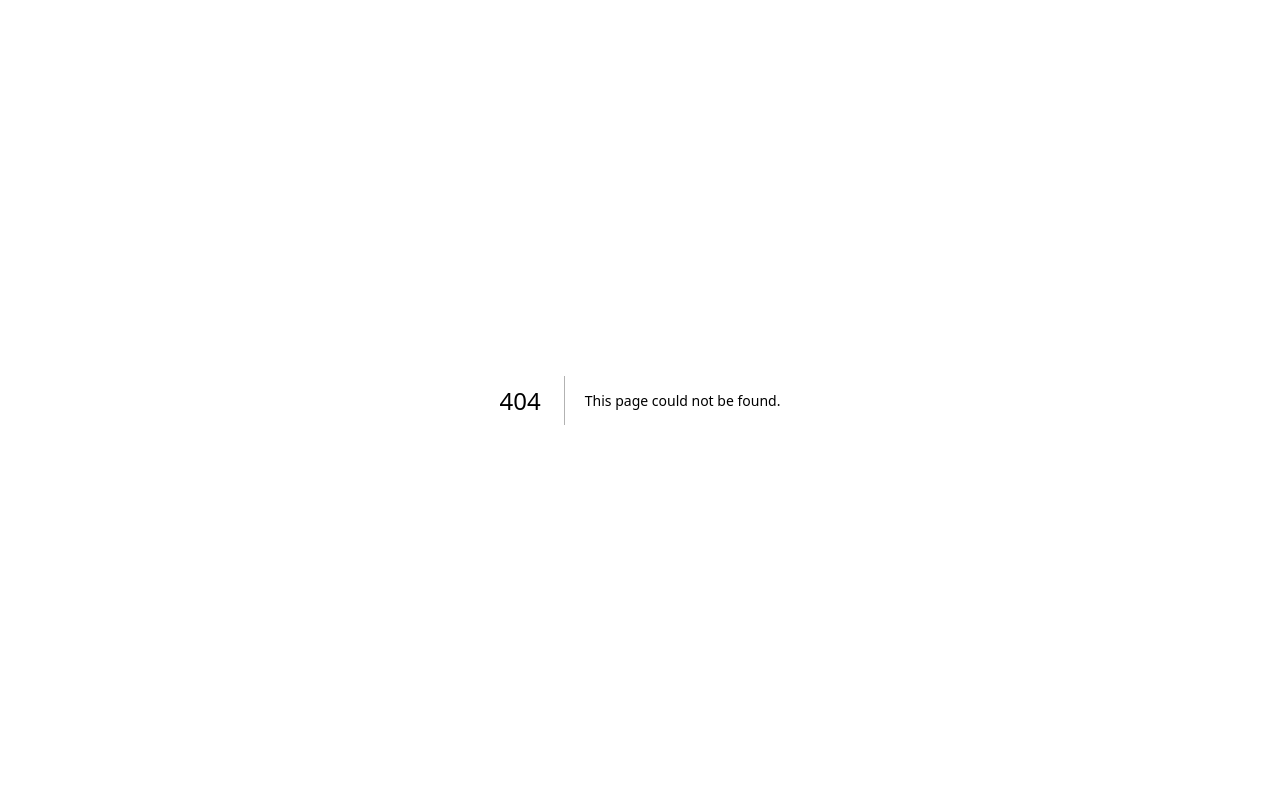
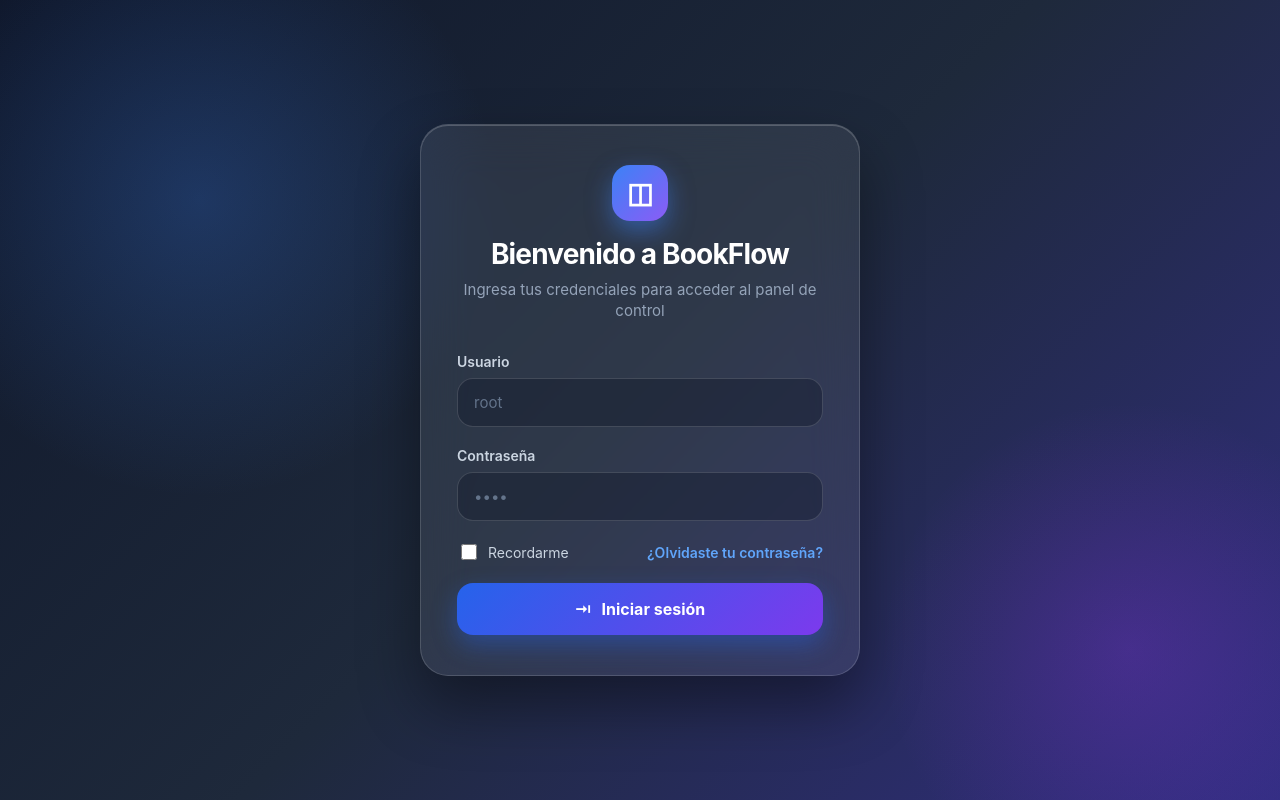
Before and after one commit to AlicanteFutura-504/FrontEnd, a Next.js app: page /login in a window 1280 px wide. Before the commit this address had no page. Built offline with nearby package versions, Linux system fonts and the light colour scheme.

Commit message:
creacion del inicio de sesion

```diff
--- a/app/globals.css
+++ b/app/globals.css
@@ -653,3 +653,238 @@ body {
   opacity: 0.65;
   cursor: not-allowed;
 }
+
+/* --- Premium Login Interface Styles --- */
+
+.login-page {
+  min-height: 100vh;
+  width: 100vw;
+  display: flex;
+  align-items: center;
+  justify-content: center;
+  background: linear-gradient(135deg, #0f172a 0%, #1e293b 50%, #312e81 100%);
+  padding: 24px;
+  position: relative;
+  overflow: hidden;
+}
+
+.login-page::before {
+  content: "";
+  position: absolute;
+  width: 600px;
+  height: 600px;
+  border-radius: 50%;
+  background: radial-gradient(circle, rgba(59, 130, 246, 0.25), transparent 70%);
+  top: -100px;
+  left: -100px;
+  pointer-events: none;
+}
+
+.login-page::after {
+  content: "";
+  position: absolute;
+  width: 500px;
+  height: 500px;
+  border-radius: 50%;
+  background: radial-gradient(circle, rgba(147, 51, 234, 0.25), transparent 70%);
+  bottom: -100px;
+  right: -100px;
+  pointer-events: none;
+}
+
+.login-card {
+  width: min(100%, 440px);
+  background: rgba(255, 255, 255, 0.08);
+  backdrop-filter: blur(24px);
+  -webkit-backdrop-filter: blur(24px);
+  border: 1px solid rgba(255, 255, 255, 0.15);
+  border-radius: 28px;
+  padding: 40px 36px;
+  box-shadow: 0 30px 60px rgba(0, 0, 0, 0.4), inset 0 1px 0 rgba(255, 255, 255, 0.2);
+  z-index: 10;
+  color: white;
+  animation: cardAppear 0.5s cubic-bezier(0.16, 1, 0.3, 1) forwards;
+}
+
+@keyframes cardAppear {
+  from {
+    opacity: 0;
+    transform: translateY(20px) scale(0.97);
+  }
+  to {
+    opacity: 1;
+    transform: translateY(0) scale(1);
+  }
+}
+
+.login-header {
+  text-align: center;
+  margin-bottom: 32px;
+}
+
+.login-header__brand {
+  display: inline-flex;
+  align-items: center;
+  justify-content: center;
+  width: 56px;
+  height: 56px;
+  border-radius: 18px;
+  background: linear-gradient(135deg, #3b82f6, #8b5cf6);
+  font-size: 28px;
+  font-weight: 800;
+  margin-bottom: 16px;
+  box-shadow: 0 10px 25px rgba(59, 130, 246, 0.5);
+}
+
+.login-header__title {
+  font-size: 28px;
+  font-weight: 700;
+  letter-spacing: -0.03em;
+  margin: 0 0 8px;
+}
+
+.login-header__subtitle {
+  color: #94a3b8;
+  font-size: 15px;
+  margin: 0;
+  line-height: 1.4;
+}
+
+.login-form {
+  display: flex;
+  flex-direction: column;
+  gap: 20px;
+}
+
+.login-field {
+  display: flex;
+  flex-direction: column;
+  gap: 8px;
+}
+
+.login-field__label {
+  font-size: 14px;
+  font-weight: 600;
+  color: #cbd5e1;
+}
+
+.login-input {
+  width: 100%;
+  padding: 14px 16px;
+  border-radius: 16px;
+  border: 1px solid rgba(255, 255, 255, 0.15);
+  background: rgba(15, 23, 42, 0.4);
+  color: white;
+  font-size: 15px;
+  transition: all 0.2s ease;
+}
+
+.login-input:focus {
+  outline: none;
+  border-color: #3b82f6;
+  background: rgba(15, 23, 42, 0.6);
+  box-shadow: 0 0 0 3px rgba(59, 130, 246, 0.3);
+}
+
+.login-input::placeholder {
+  color: #64748b;
+}
+
+.login-options {
+  display: flex;
+  align-items: center;
+  justify-content: space-between;
+  font-size: 14px;
+}
+
+.login-checkbox-label {
+  display: flex;
+  align-items: center;
+  gap: 8px;
+  color: #cbd5e1;
+  cursor: pointer;
+}
+
+.login-checkbox {
+  accent-color: #3b82f6;
+  width: 16px;
+  height: 16px;
+  cursor: pointer;
+}
+
+.login-forgot {
+  color: #60a5fa;
+  text-decoration: none;
+  font-weight: 600;
+  transition: color 0.2s ease;
+}
+
+.login-forgot:hover {
+  color: #9333ea;
+}
+
+.login-btn {
+  width: 100%;
+  padding: 16px;
+  border-radius: 16px;
+  border: none;
+  background: linear-gradient(135deg, #2563eb, #7c3aed);
+  color: white;
+  font-size: 16px;
+  font-weight: 700;
+  cursor: pointer;
+  transition: all 0.2s ease;
+  box-shadow: 0 10px 25px rgba(37, 99, 235, 0.4);
+  display: flex;
+  align-items: center;
+  justify-content: center;
+  gap: 10px;
+}
+
+.login-btn:hover {
+  transform: translateY(-2px);
+  box-shadow: 0 15px 30px rgba(37, 99, 235, 0.6);
+  background: linear-gradient(135deg, #1d4ed8, #6d28d9);
+}
+
+.login-btn:active {
+  transform: translateY(0);
+}
+
+.login-btn:disabled {
+  opacity: 0.7;
+  cursor: not-allowed;
+  transform: none;
+}
+
+.login-alert {
+  padding: 14px 16px;
+  border-radius: 14px;
+  font-size: 14px;
+  font-weight: 600;
+  text-align: center;
+  animation: fadeIn 0.3s ease forwards;
+}
+
+.login-alert--success {
+  background: rgba(22, 101, 52, 0.3);
+  border: 1px solid #16a34a;
+  color: #4ade80;
+}
+
+.login-alert--error {
+  background: rgba(153, 27, 27, 0.3);
+  border: 1px solid #dc2626;
+  color: #f87171;
+}
+
+@keyframes fadeIn {
+  from {
+    opacity: 0;
+    transform: translateY(-10px);
+  }
+  to {
+    opacity: 1;
+    transform: translateY(0);
+  }
+}
--- /dev/null
+++ b/app/login/page.tsx
@@ -0,0 +1,158 @@
+"use client";
+
+import React, { useState } from "react";
+import { useRouter } from "next/navigation";
+
+/**
+ * Página premium de inicio de sesión.
+ * Valida credenciales contra 'root' / 'root'.
+ */
+export default function LoginPage() {
+  const router = useRouter();
+  const [username, setUsername] = useState("");
+  const [password, setPassword] = useState("");
+  const [remember, setRemember] = useState(false);
+  const [loading, setLoading] = useState(false);
+  const [alert, setAlert] = useState<{ type: "success" | "error"; message: string } | null>(null);
+
+  const handleLogin = async (e: React.FormEvent) => {
+    e.preventDefault();
+    setAlert(null);
+
+    if (!username || !password) {
+      setAlert({
+        type: "error",
+        message: "Por favor, completa todos los campos requeridos.",
+      });
+      return;
+    }
+
+    setLoading(true);
+
+    // Validación temporal con usuario y contraseña 'root'
+    setTimeout(() => {
+      setLoading(false);
+      if (username === "root" && password === "root") {
+        setAlert({
+          type: "success",
+          message: "¡Sesión iniciada correctamente! Redirigiendo...",
+        });
+
+        // Redirigir al dashboard tras el éxito
+        setTimeout(() => {
+          router.push("/dashboard");
+        }, 1000);
+      } else {
+        setAlert({
+          type: "error",
+          message: "Credenciales inválidas. Solo se permite el acceso con el usuario 'root'.",
+        });
+      }
+    }, 1000);
+  };
+
+  return (
+    <main className="login-page">
+      <section className="login-card">
+        <header className="login-header">
+          <div className="login-header__brand">◫</div>
+          <h1 className="login-header__title">Bienvenido a BookFlow</h1>
+          <p className="login-header__subtitle">
+            Ingresa tus credenciales para acceder al panel de control
+          </p>
+        </header>
+
+        {alert && (
+          <div
+            id="login-alert"
+            className={`login-alert login-alert--${alert.type}`}
+            style={{ marginBottom: "20px" }}
+          >
+            {alert.message}
+          </div>
+        )}
+
+        <form id="login-form" onSubmit={handleLogin} className="login-form">
+          <div className="login-field">
+            <label htmlFor="login-username" className="login-field__label">
+              Usuario
+            </label>
+            <input
+              id="login-username"
+              type="text"
+              required
+              value={username}
+              onChange={(e) => setUsername(e.target.value)}
+              placeholder="root"
+              className="login-input"
+              autoComplete="username"
+            />
+          </div>
+
+          <div className="login-field">
+            <label htmlFor="login-password" className="login-field__label">
+              Contraseña
+            </label>
+            <input
+              id="login-password"
+              type="password"
+              required
+              value={password}
+              onChange={(e) => setPassword(e.target.value)}
+              placeholder="••••"
+              className="login-input"
+              autoComplete="current-password"
+            />
+          </div>
+
+          <div className="login-options">
+            <label htmlFor="login-remember" className="login-checkbox-label">
+              <input
+                id="login-remember"
+                type="checkbox"
+                checked={remember}
+                onChange={(e) => setRemember(e.target.checked)}
+                className="login-checkbox"
+              />
+              <span>Recordarme</span>
+            </label>
+
+            <a
+              id="forgot-password-link"
+              href="#forgot"
+              onClick={(e) => {
+                e.preventDefault();
+                setAlert({
+                  type: "success",
+                  message: "Enlace de recuperación enviado a tu correo.",
+                });
+              }}
+              className="login-forgot"
+            >
+              ¿Olvidaste tu contraseña?
+            </a>
+          </div>
+
+          <button
+            id="login-submit-btn"
+            type="submit"
+            disabled={loading}
+            className="login-btn"
+          >
+            {loading ? (
+              <>
+                <span className="spinner" style={{ fontSize: "18px" }}>⌛</span>
+                <span>Verificando...</span>
+              </>
+            ) : (
+              <>
+                <span>⇥</span>
+                <span>Iniciar sesión</span>
+              </>
+            )}
+          </button>
+        </form>
+      </section>
+    </main>
+  );
+}
--- a/app/page.tsx
+++ b/app/page.tsx
@@ -14,5 +14,5 @@ import { redirect } from "next/navigation";
  * @returns {never} Esta función nunca retorna un JSX porque lanza una redirección.
  */
 export default function Home() {
-  redirect("/dashboard");
+  redirect("/login");
 }
```
